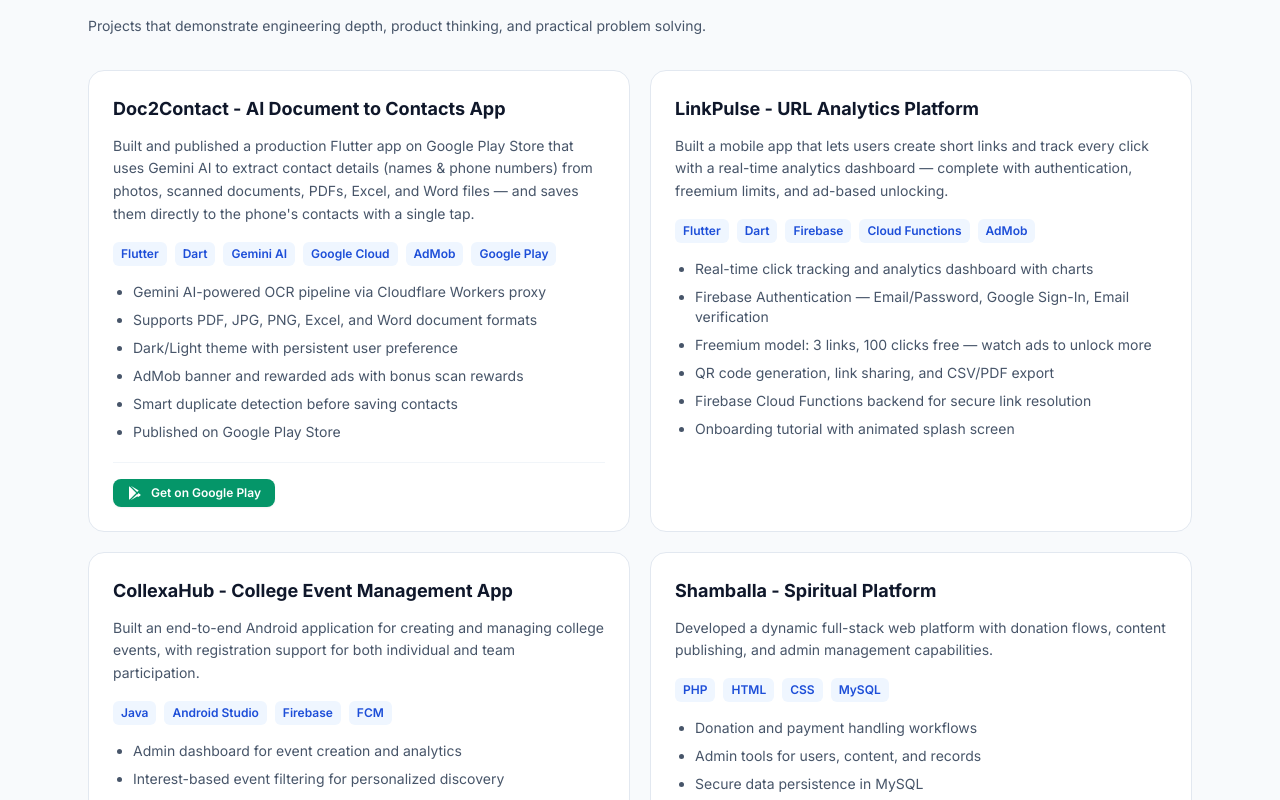
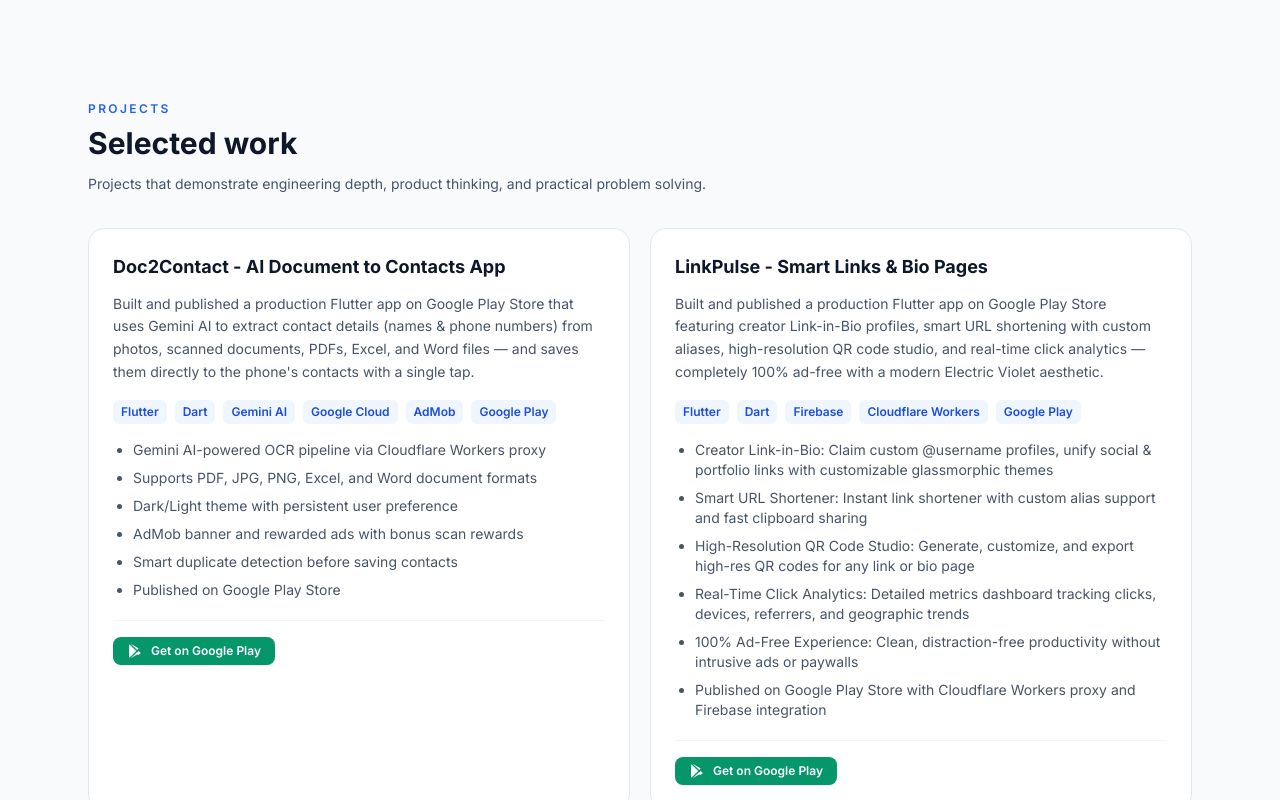
Before and after one commit to sonejisagar/MyPortfolio, a React (Vite) app: page / in a window 1280 px wide. Shown: the part 1820-2620 px from the top of the page. Built offline with nearby package versions, Linux system fonts and the light colour scheme.

Commit message:
feat: update LinkPulse with Link-in-Bio and Play Store link, add AI tools & agents to skills

```diff
--- a/src/data/profile.js
+++ b/src/data/profile.js
@@ -19,6 +19,10 @@
   {
     group: "Mobile Development",
     items: ["Flutter", "Dart", "Java", "Android Studio", "Kotlin (Basic)", "REST APIs"],
+  },
+  {
+    group: "AI Tools & Agents",
+    items: ["Antigravity", "Claude", "Cursor", "GitHub Copilot", "Gemini CLI", "AI Agent Workflows"],
   },
   {
     group: "Cloud & Backend",
@@ -51,18 +55,19 @@
     playStore: "https://play.google.com/store/apps/details?id=com.sagarsoneji.doc2contact",
   },
   {
-    title: "LinkPulse - URL Analytics Platform",
-    stack: ["Flutter", "Dart", "Firebase", "Cloud Functions", "AdMob"],
+    title: "LinkPulse - Smart Links & Bio Pages",
+    stack: ["Flutter", "Dart", "Firebase", "Cloudflare Workers", "Google Play"],
     description:
-      "Built a mobile app that lets users create short links and track every click with a real-time analytics dashboard — complete with authentication, freemium limits, and ad-based unlocking.",
+      "Built and published a production Flutter app on Google Play Store featuring creator Link-in-Bio profiles, smart URL shortening with custom aliases, high-resolution QR code studio, and real-time click analytics — completely 100% ad-free with a modern Electric Violet aesthetic.",
     highlights: [
-      "Real-time click tracking and analytics dashboard with charts",
-      "Firebase Authentication — Email/Password, Google Sign-In, Email verification",
-      "Freemium model: 3 links, 100 clicks free — watch ads to unlock more",
-      "QR code generation, link sharing, and CSV/PDF export",
-      "Firebase Cloud Functions backend for secure link resolution",
-      "Onboarding tutorial with animated splash screen",
+      "Creator Link-in-Bio: Claim custom @username profiles, unify social & portfolio links with customizable glassmorphic themes",
+      "Smart URL Shortener: Instant link shortener with custom alias support and fast clipboard sharing",
+      "High-Resolution QR Code Studio: Generate, customize, and export high-res QR codes for any link or bio page",
+      "Real-Time Click Analytics: Detailed metrics dashboard tracking clicks, devices, referrers, and geographic trends",
+      "100% Ad-Free Experience: Clean, distraction-free productivity without intrusive ads or paywalls",
+      "Published on Google Play Store with Cloudflare Workers proxy and Firebase integration",
     ],
+    playStore: "https://play.google.com/store/apps/details?id=com.sagarsoneji.linkpulse&pcampaignid=web_share",
   },
   {
     title: "CollexaHub - College Event Management App",
```
